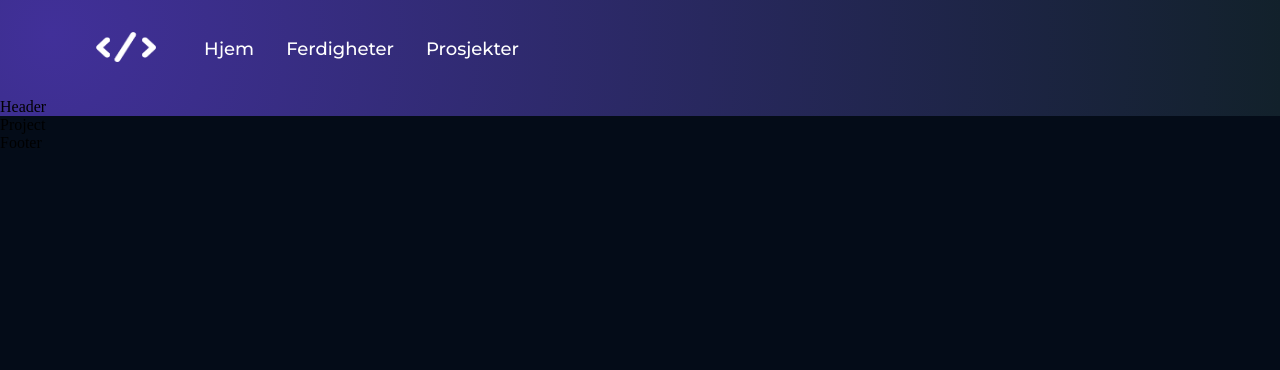
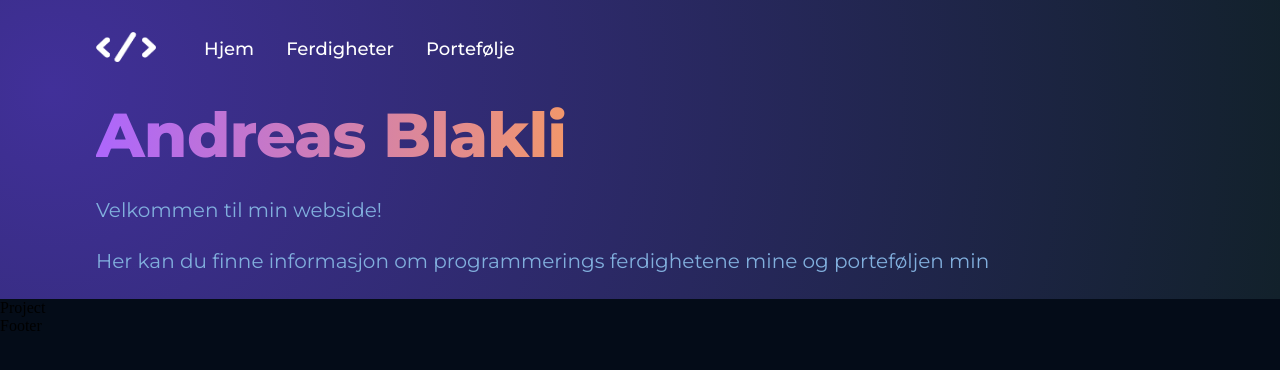
Before and after one commit to TrustworthyBlake/portfolio, a React (Create React App) app: page / in a window 1280 px wide. Shown: the top 370 px of the page. Built offline with nearby package versions, Linux system fonts and the light colour scheme.

Commit message:
Implemented header.

```diff
--- a/src/App.js
+++ b/src/App.js
@@ -11,7 +11,6 @@ const App = () => {
             <div className="gradient__bg">
                 <Navbar />
                 <Header />
-
             </div>
             <Project />
             <Footer />
--- a/src/components/navbar/Navbar.jsx
+++ b/src/components/navbar/Navbar.jsx
@@ -8,7 +8,7 @@ const Menu = () => (
   <>
     <p><a href="#home">Hjem</a></p>
     <p><a href="#skills">Ferdigheter</a></p>
-    <p><a href="#projects">Prosjekter</a></p>
+    <p><a href="#projects">Portefølje</a></p>
   </>
 )
 
--- a/src/containers/header/Header.jsx
+++ b/src/containers/header/Header.jsx
@@ -3,7 +3,15 @@ import './header.css';
 
 const Header = () => {
   return (
-    <div>Header</div>
+    <div className="project__header section__padding" id="home">
+      <div className='project__header-content'>
+        <h1 className='gradient__text'>Andreas Blakli</h1>
+        <p>Velkommen til min webside!</p>
+        <p>Her kan du finne informasjon om programmerings ferdighetene mine og porteføljen min</p>
+        {/*<p>Dette nettstedet inneholder informasjon om programmerings ferdighetene mine og porteføljen min.</p>*/}
+        <p></p>
+      </div>
+    </div>
   )
 }
 
--- a/src/containers/header/header.css
+++ b/src/containers/header/header.css
@@ -0,0 +1,31 @@
+.project__header {
+    display: flex;
+}
+
+.project__header-content {
+    flex: 1;
+    display: flex;
+    justify-content: center;
+    align-items: flex-start;
+    flex-direction: column;
+    margin-left: 6rem;
+}
+
+.project__header-content h1 {
+    font-family: var(--font-family);
+    font-weight: 800;
+    font-size: 62px;
+    line-height: 75px;
+    letter-spacing: -0.04rem;
+}
+
+.project__header-content p {
+    font-family: var(--font-family);
+    font-style: normal;
+    font-weight: normal;
+    font-size: 20px;
+    line-height: 27px;
+
+    color: var(--color-text);
+    margin-top: 1.5rem;
+}
```
